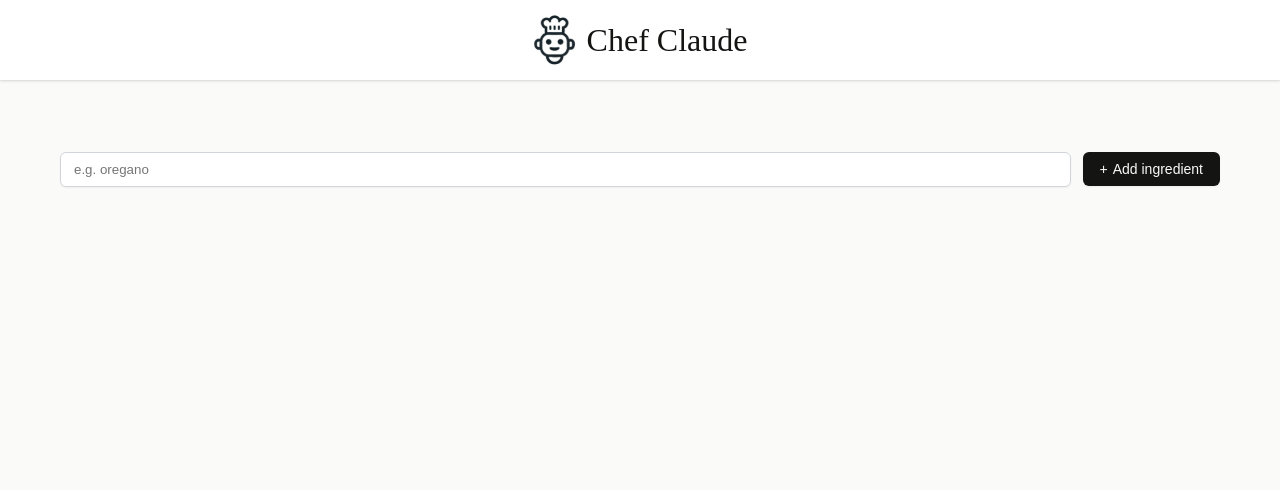
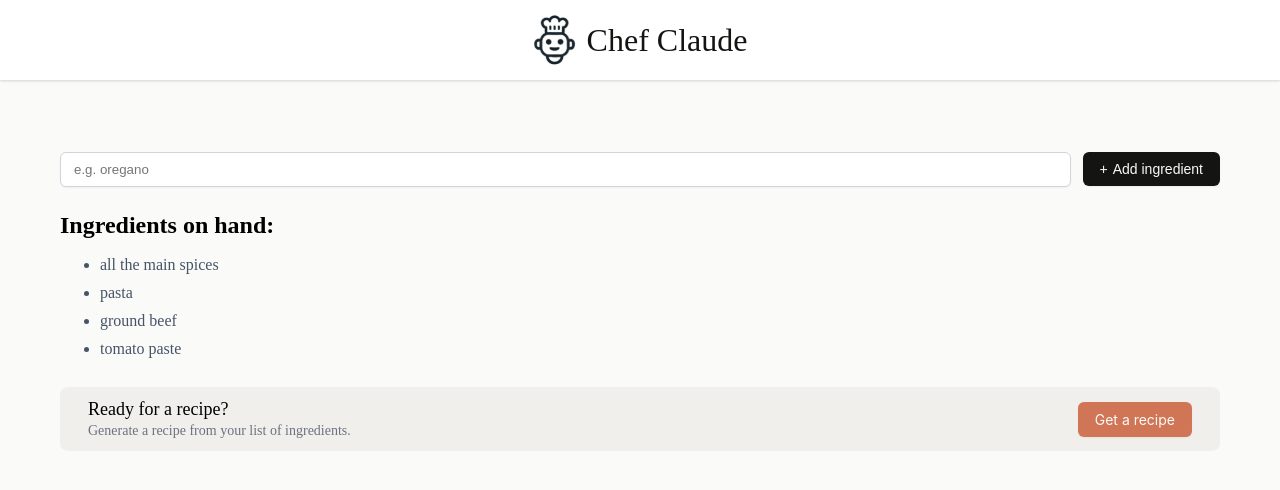
Before and after one commit to begumkucuk35/react-chef, a React (Vite) app: page / in a window 1280 px wide. Shown: the top 490 px of the page. Built offline with nearby package versions, Linux system fonts and the light colour scheme.

Commit message:
Orginizing Components

```diff
--- a/src/App.css
+++ b/src/App.css
@@ -21,6 +21,7 @@
   justify-content: center;
   gap: 12px;
   height: 38px;
+  margin-bottom: 24px;
 }
 .add-ingredients-form input {
   border-radius: 6px;
@@ -47,3 +48,56 @@
   content: "+";
   margin-right: 5px;
 }
+
+ul.ingredients-list {
+  margin: 12px 0 24px 0;
+}
+
+ul.ingredients-list > li {
+  color: #475467;
+  line-height: 28px;
+}
+
+.get-recipe-container {
+  display: flex;
+  justify-content: space-between;
+  align-items: center;
+  border-radius: 8px;
+  background: #F0EFEB;
+  padding: 10px 28px;
+}
+
+.get-recipe-container h3 {
+  font-size: 1.125rem;
+  font-weight: 500;
+  line-height: 24px;
+}
+
+.get-recipe-container p {
+  color: #6B7280;
+  font-size: 0.875rem;
+  line-height: 20px;
+}
+
+.get-recipe-container button {
+  border: none;
+  border-radius: 6px;
+  background: #D17557;
+  box-shadow: 0px 1px 2px 0px rgba(0, 0, 0, 0.05);
+  color: #FAFAF8;
+  padding: 9px 17px;
+  font-family: Inter, sans-serif;
+  font-size: 0.875rem;
+  cursor: pointer;
+}
+
+.suggested-recipe-container {
+  color: #475467;
+  line-height: 28px;
+  font-size: 1.125rem;
+  font-weight: 400;
+}
+
+.suggested-recipe-container ul li, .suggested-recipe-container ol li {
+  margin-bottom: 8px;
+}
--- /dev/null
+++ b/src/components/ClaudeRecipe.jsx
@@ -0,0 +1,66 @@
+function ClaudeRecipe(){
+    return(
+        <section>
+          <h2>Chef Claude Recommends:</h2>
+          <article className="suggested-recipe-container" aria-live="polite">
+            <p>
+              Based on the ingredients you have available, I would recommend
+              making a simple a delicious <strong>Beef Bolognese Pasta</strong>.
+              Here is the recipe:
+            </p>
+            <h3>Beef Bolognese Pasta</h3>
+            <strong>Ingredients:</strong>
+            <ul>
+              <li>1 lb. ground beef</li>
+              <li>1 onion, diced</li>
+              <li>3 cloves garlic, minced</li>
+              <li>2 tablespoons tomato paste</li>
+              <li>1 (28 oz) can crushed tomatoes</li>
+              <li>1 cup beef broth</li>
+              <li>1 teaspoon dried oregano</li>
+              <li>1 teaspoon dried basil</li>
+              <li>Salt and pepper to taste</li>
+              <li>
+                8 oz pasta of your choice (e.g., spaghetti, penne, or linguine)
+              </li>
+            </ul>
+            <strong>Instructions:</strong>
+            <ol>
+              <li>
+                Bring a large pot of salted water to a boil for the pasta.
+              </li>
+              <li>
+                In a large skillet or Dutch oven, cook the ground beef over
+                medium-high heat, breaking it up with a wooden spoon, until
+                browned and cooked through, about 5-7 minutes.
+              </li>
+              <li>
+                Add the diced onion and minced garlic to the skillet and cook
+                for 2-3 minutes, until the onion is translucent.
+              </li>
+              <li>Stir in the tomato paste and cook for 1 minute.</li>
+              <li>
+                Add the crushed tomatoes, beef broth, oregano, and basil. Season
+                with salt and pepper to taste.
+              </li>
+              <li>
+                Reduce the heat to low and let the sauce simmer for 15-20
+                minutes, stirring occasionally, to allow the flavors to meld.
+              </li>
+              <li>
+                While the sauce is simmering, cook the pasta according to the
+                package instructions. Drain the pasta and return it to the pot.
+              </li>
+              <li>
+                Add the Bolognese sauce to the cooked pasta and toss to combine.
+              </li>
+              <li>
+                Serve hot, garnished with additional fresh basil or grated
+                Parmesan cheese if desired.
+              </li>
+            </ol>
+          </article>
+        </section>
+    )
+}
+export default ClaudeRecipe
--- /dev/null
+++ b/src/components/IngredientsList.jsx
@@ -0,0 +1,29 @@
+import PropTypes from 'prop-types';
+
+function IngredientsList(props){
+    const mappedIngredients = props.ingredients.map((ingredient) => (
+        <li key={ingredient}>{ingredient}</li>
+      ));
+    return(
+        <section>
+          <h2>Ingredients on hand:</h2>
+          <ul className="ingredients-list" aria-live="polite">
+            {mappedIngredients}
+          </ul>
+          {props.ingredients.length > 3 && (
+            <div className="get-recipe-container">
+              <div>
+                <h3>Ready for a recipe?</h3>
+                <p>Generate a recipe from your list of ingredients.</p>
+              </div>
+              <button onClick={props.toggleRecipeShown}>Get a recipe</button>
+            </div>
+          )}
+        </section>
+    )
+}
+IngredientsList.propTypes = {
+    ingredients: PropTypes.arrayOf(PropTypes.string).isRequired,
+    toggleRecipeShown: PropTypes.func.isRequired,
+  };
+export default IngredientsList
--- a/src/components/Main.jsx
+++ b/src/components/Main.jsx
@@ -1,19 +1,33 @@
-import React from "react"
+import React from "react";
+import IngredientsList from "./IngredientsList";
+import ClaudeRecipe from "./ClaudeRecipe";
 
 function Main() {
-  const [ingredients, setIngredients] = React.useState([]);
-  const mappedIngredients = ingredients.map(ingredient => (
-    <li key={ingredient}>{ingredient}</li>
-  ))
-  function handleSubmit(event){
+  const [ingredients, setIngredients] = React.useState([
+    "all the main spices",
+    "pasta",
+    "ground beef",
+    "tomato paste",
+  ]);
+  const [recipeShown, setRecipeShown] = React.useState(false);
+
+
+  function addIngredient(event) {
     event.preventDefault();
-    const formData =  new FormData(event.currentTarget);
+    const formEl = event.currentTarget;
+    const formData = new FormData(formEl);
     const newIngredient = formData.get("ingredient");
-    setIngredients(prevIngredients => [...prevIngredients, newIngredient]);
+    setIngredients((prevIngredients) => [...prevIngredients, newIngredient]);
+    formEl.reset();
   }
+
+  function toggleRecipeShown(){
+    setRecipeShown( prevValue => !prevValue)
+  }
+
   return (
     <main>
-      <form onSubmit={handleSubmit} className="add-ingredients-form">
+      <form onSubmit={addIngredient} className="add-ingredients-form">
         <input
           type="text"
           placeholder="e.g. oregano"
@@ -22,9 +36,12 @@
         />
         <button type="submit">Add ingredient</button>
       </form>
-      <ul>
-        {mappedIngredients}
-      </ul>
+      {ingredients.length > 0 && (
+        <IngredientsList ingredients={ingredients} toggleRecipeShown={toggleRecipeShown}/>
+      )}
+      {recipeShown && (
+        <ClaudeRecipe />
+      )}
     </main>
   );
 }
```
